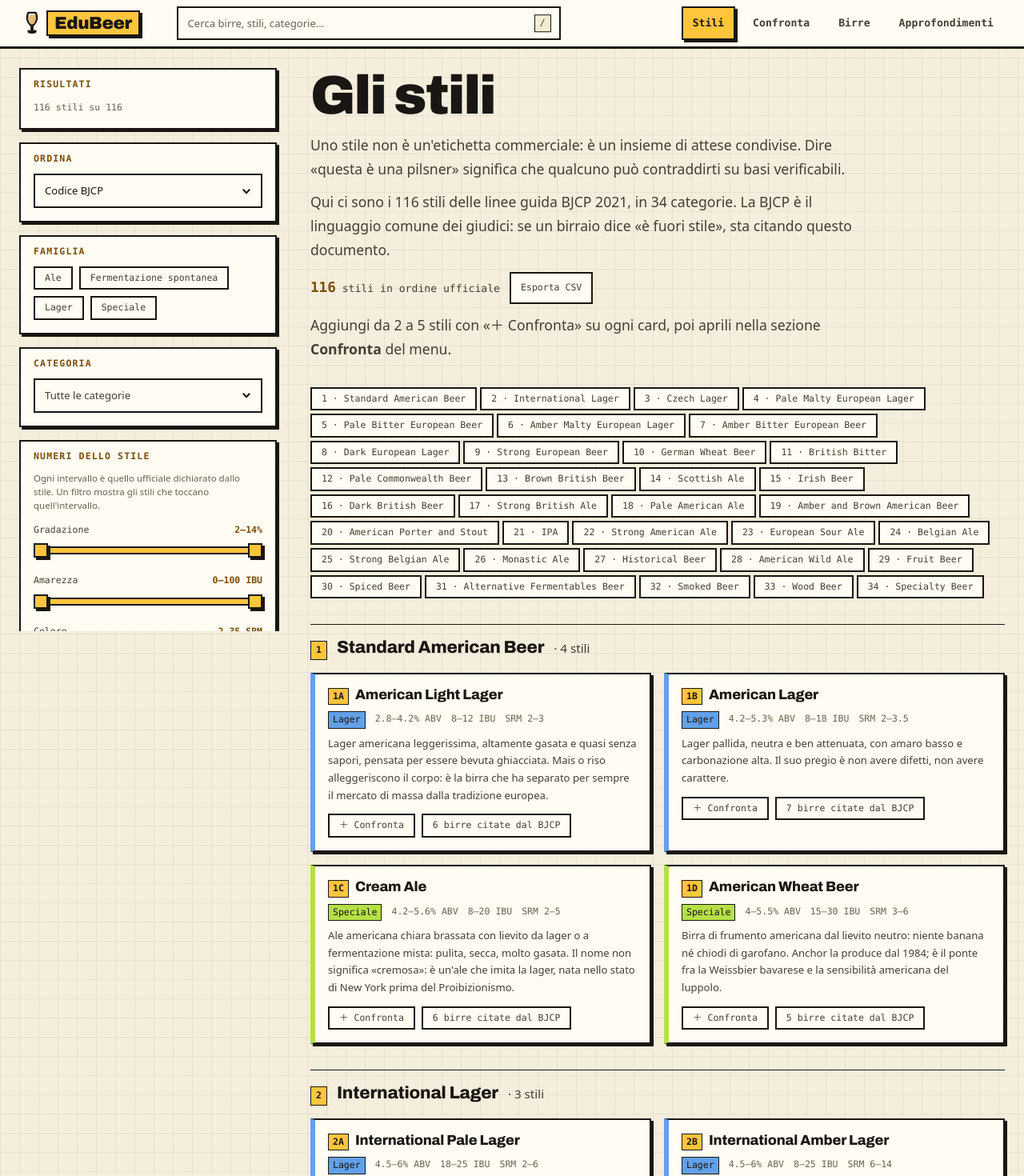
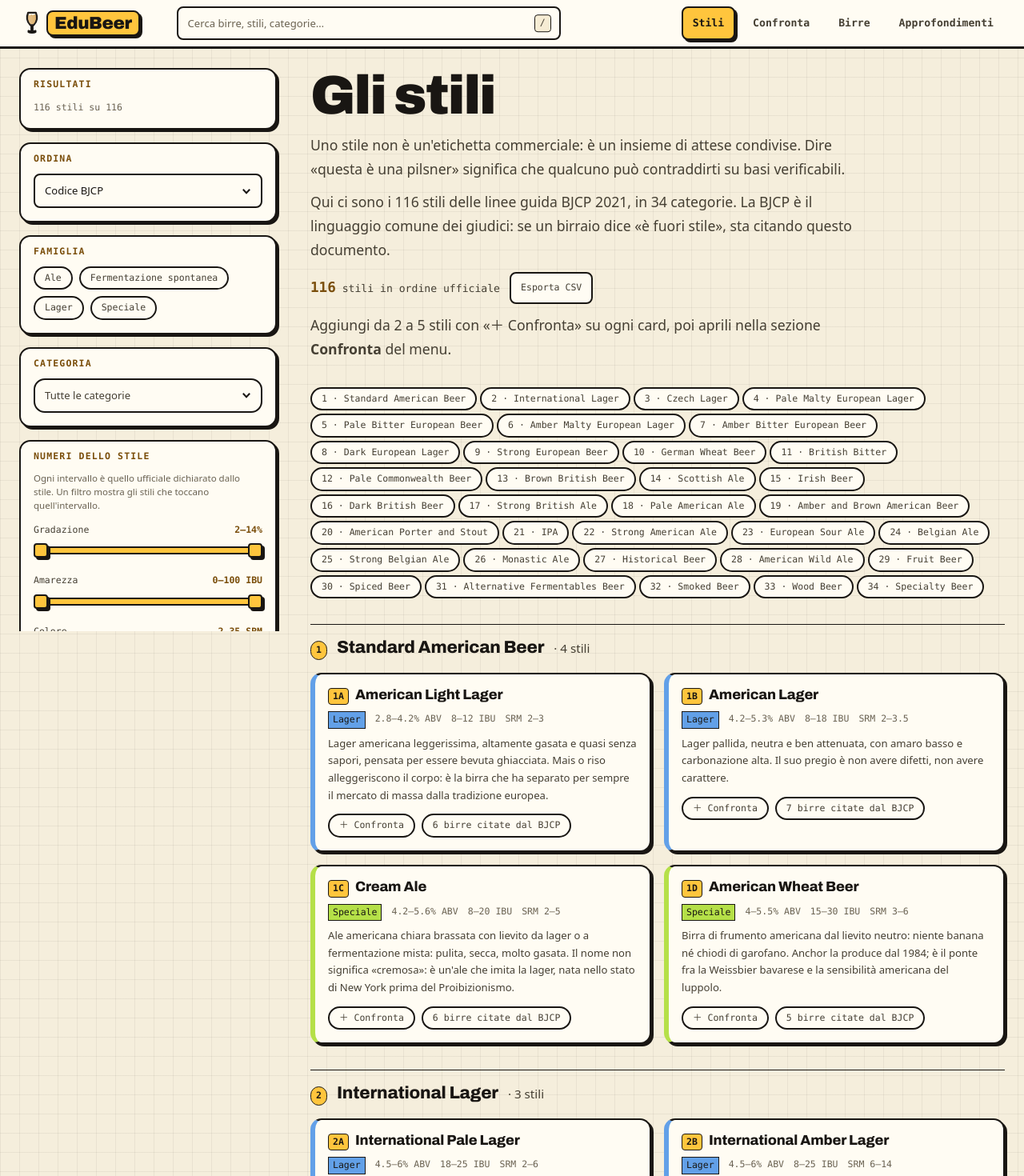
Before and after one commit to MaurizioFaeddaDev/edubeer, a React (Vite) app: page / in a window 1280 px wide. Shown: the top 1470 px of the page at 80% size. Built offline with nearby package versions, Linux system fonts and the light colour scheme.

Commit message:
style(theme): soften corners with a radius scale
Containers 14px, controls 8px, chips/badges pill, popovers 18px, micro-tags
4px; interval bars get a 2px corner. Ink borders, hard shadows, reading zones
and AA contrast are untouched, and the token test now guards the radius set.

refs T-014

```diff
--- a/src/styles.css
+++ b/src/styles.css
@@ -78,7 +78,7 @@ em { font-style: normal; }
 .note {
   font-size: var(--fs-sm); color: var(--foreground-muted); max-width: var(--measure);
   border-left: var(--bw-2) solid var(--accent-ink); padding: var(--s2) var(--s4);
-  background: var(--surface-1); border-radius: 0;
+  background: var(--surface-1); border-radius: var(--radius-sm);
   margin-bottom: var(--s6);
 }
 
@@ -101,13 +101,14 @@ em { font-style: normal; }
 .brand span {
   color: var(--foreground); background: var(--accent);
   border: var(--bw-2) solid var(--border); box-shadow: var(--shadow-hard-sm);
+  border-radius: var(--radius-sm);
   padding: 0 var(--s2); line-height: 1.3;
 }
 .topbar nav { display: flex; gap: var(--s2); margin-left: auto; flex-wrap: wrap; }
 .nav {
   font-family: var(--font-mono); font-size: var(--fs-sm); font-weight: 700;
   color: var(--foreground-muted);
-  padding: var(--s2) var(--s3); border-radius: 0;
+  padding: var(--s2) var(--s3); border-radius: var(--radius-sm);
   border: var(--bw-2) solid transparent;
   transition: background var(--dur-1) var(--ease-snap), box-shadow var(--dur-1) var(--ease-snap),
     transform var(--dur-1) var(--ease-snap), color var(--dur-1) var(--ease-snap);
@@ -120,7 +121,7 @@ em { font-style: normal; }
 .nav-badge {
   display: inline-block; margin-left: var(--s2);
   background: var(--foreground); color: var(--surface-1);
-  border: none; border-radius: 0;
+  border: none; border-radius: var(--radius-pill);
   padding: 0 6px; font-size: var(--fs-xs); font-weight: 700; line-height: 1.5;
 }
 
@@ -133,13 +134,13 @@ em { font-style: normal; }
   position: absolute; top: calc(100% + var(--s2)); left: 0; right: 0; z-index: 40;
   max-height: min(70vh, 540px);
   display: flex; flex-direction: column;
-  background: var(--surface-1); border: var(--bw-2) solid var(--border); border-radius: 0;
+  background: var(--surface-1); border: var(--bw-2) solid var(--border); border-radius: var(--radius-lg);
   box-shadow: var(--shadow-hard-lg); overflow: hidden;
 }
 .search-results { overflow-y: auto; overscroll-behavior: contain; padding: var(--s2); }
 .search-results::-webkit-scrollbar { width: 9px; }
 .search-results::-webkit-scrollbar-thumb {
-  background: var(--border); border: 2px solid transparent; background-clip: content-box; border-radius: 0;
+  background: var(--border); border: 2px solid transparent; background-clip: content-box; border-radius: var(--radius-pill);
 }
 .search-group { display: flex; flex-direction: column; padding-bottom: var(--s2); }
 .search-group + .search-group { border-top: var(--bw-1) solid var(--border-soft); padding-top: var(--s1); }
@@ -150,7 +151,7 @@ em { font-style: normal; }
 }
 .search-hit {
   display: flex; align-items: baseline; gap: var(--s2); width: 100%; text-align: left;
-  padding: var(--s2) var(--s2); border-radius: 0;
+  padding: var(--s2) var(--s2); border-radius: var(--radius-sm);
 }
 .search-hit:hover, .search-hit:focus-visible { background: var(--accent-soft); }
 .search-hit .hit-name { font-size: var(--fs-sm); color: var(--foreground); }
@@ -214,7 +215,7 @@ em { font-style: normal; }
 .sidebar::-webkit-scrollbar, .chips.scroll::-webkit-scrollbar { width: 9px; height: 9px; }
 .sidebar::-webkit-scrollbar-track, .chips.scroll::-webkit-scrollbar-track { background: transparent; }
 .sidebar::-webkit-scrollbar-thumb, .chips.scroll::-webkit-scrollbar-thumb {
-  background: var(--border); border: 2px solid transparent; background-clip: content-box; border-radius: 0;
+  background: var(--border); border: 2px solid transparent; background-clip: content-box; border-radius: var(--radius-pill);
 }
 .sidebar::-webkit-scrollbar-thumb:hover, .chips.scroll::-webkit-scrollbar-thumb:hover {
   background: var(--foreground); background-clip: content-box;
@@ -227,12 +228,13 @@ em { font-style: normal; }
   padding: var(--s8) var(--s5); text-align: center; max-width: 60ch; margin: 0 auto;
   display: flex; flex-direction: column; align-items: center; gap: var(--s3);
   background: var(--surface-1); border: var(--bw-3) solid var(--border);
+  border-radius: var(--radius-lg);
   box-shadow: var(--shadow-hard-lg);
 }
 .empty .big {
   padding: var(--s2) var(--s4); font-family: var(--font-display); font-size: var(--fs-sm);
   background: var(--accent); color: var(--foreground); border: var(--bw-2) solid var(--border);
-  box-shadow: var(--shadow-hard-sm); border-radius: 0; font-weight: 800;
+  box-shadow: var(--shadow-hard-sm); border-radius: var(--radius-sm); font-weight: 800;
   transition: transform var(--dur-1) var(--ease-snap), box-shadow var(--dur-1) var(--ease-snap);
 }
 .empty .big:hover { transform: translate(-2px, -2px); box-shadow: var(--shadow-hard); }
@@ -243,7 +245,7 @@ em { font-style: normal; }
 .filters { display: flex; flex-direction: column; gap: var(--s4); }
 .filter-block {
   background: var(--surface-1); border: var(--bw-2) solid var(--border);
-  border-radius: 0; box-shadow: var(--shadow-hard-sm);
+  border-radius: var(--radius); box-shadow: var(--shadow-hard-sm);
   padding: var(--s3) var(--s4) var(--s4);
 }
 .filter-title {
@@ -253,7 +255,7 @@ em { font-style: normal; }
 }
 .filter-title .badge {
   background: var(--accent); color: var(--foreground);
-  border: var(--bw-1) solid var(--border); border-radius: 0;
+  border: var(--bw-1) solid var(--border); border-radius: var(--radius-pill);
   padding: 0 6px; font-size: var(--fs-xs);
 }
 .filter-hint { font-size: var(--fs-xs); color: var(--foreground-faint); margin: 0 0 var(--s3); line-height: 1.5; }
@@ -263,13 +265,13 @@ em { font-style: normal; }
   width: 100%; font: inherit; font-size: var(--fs-sm);
   padding: var(--s3) 46px var(--s3) var(--s3);
   background: var(--surface-1); color: var(--foreground);
-  border: var(--bw-2) solid var(--border); border-radius: 0;
+  border: var(--bw-2) solid var(--border); border-radius: var(--radius-sm);
 }
 .searchbox input::placeholder { color: var(--foreground-faint); }
 .searchbox kbd {
   position: absolute; right: var(--s3); top: 50%; transform: translateY(-50%);
   font-family: var(--font-mono); font-size: var(--fs-xs); color: var(--foreground-muted);
-  border: var(--bw-1) solid var(--border); border-radius: 0; padding: 0 6px; background: var(--surface-2);
+  border: var(--bw-1) solid var(--border); border-radius: var(--radius-xs); padding: 0 6px; background: var(--surface-2);
 }
 .searchbox-count { display: block; margin-top: var(--s2); font-family: var(--font-mono); font-size: var(--fs-xs); color: var(--foreground-faint); }
 
@@ -281,7 +283,7 @@ em { font-style: normal; }
 .chip {
   display: inline-flex; align-items: center; gap: var(--s2);
   font-family: var(--font-mono); font-size: var(--fs-xs);
-  padding: 3px var(--s3); border-radius: 0;
+  padding: 3px var(--s3); border-radius: var(--radius-pill);
   border: var(--bw-2) solid var(--border); color: var(--foreground-muted); background: var(--surface-1);
   transition: background var(--dur-1) var(--ease-snap), color var(--dur-1) var(--ease-snap),
     box-shadow var(--dur-1) var(--ease-snap), transform var(--dur-1) var(--ease-snap);
@@ -298,7 +300,7 @@ em { font-style: normal; }
   display: flex; align-items: center; justify-content: space-between; gap: var(--s2);
   width: 100%; font: inherit; font-size: var(--fs-sm); text-align: left;
   padding: var(--s2) var(--s3); background: var(--surface-1); color: var(--foreground);
-  border: var(--bw-2) solid var(--border); border-radius: 0;
+  border: var(--bw-2) solid var(--border); border-radius: var(--radius);
 }
 .ms-trigger:hover { background: var(--surface-2); }
 .ms-trigger.open { background: var(--accent-soft); }
@@ -310,7 +312,7 @@ em { font-style: normal; }
 }
 .ms-trigger.open .ms-caret { transform: rotate(180deg); }
 .ms-panel {
-  border: var(--bw-2) solid var(--border); border-radius: 0;
+  border: var(--bw-2) solid var(--border); border-radius: var(--radius-sm);
   /* In-flow dentro la sidebar (overflow: auto): l'ombra lunga verrebbe
      tagliata a destra. Il pannello resta un blocco, l'ombra la porta il trigger. */
   background: var(--surface-1); overflow: hidden;
@@ -326,7 +328,7 @@ em { font-style: normal; }
 .ms-list { max-height: 220px; overflow-y: auto; overscroll-behavior: contain; padding: var(--s1); }
 .ms-option {
   display: flex; align-items: center; gap: var(--s2); width: 100%; text-align: left;
-  padding: var(--s1) var(--s2); border-radius: 0; border: none;
+  padding: var(--s1) var(--s2); border-radius: var(--radius-xs); border: none;
   background: none; font-size: var(--fs-sm); color: var(--foreground-muted);
 }
 .ms-option:hover { background: var(--accent-soft); color: var(--foreground); }
@@ -340,7 +342,7 @@ em { font-style: normal; }
 .ms-badge {
   flex: none; font-family: var(--font-mono); font-size: var(--fs-xs); font-style: normal;
   color: var(--foreground-muted); background: var(--surface-2);
-  border: var(--bw-1) solid var(--border-soft); border-radius: 0; padding: 0 6px;
+  border: var(--bw-1) solid var(--border-soft); border-radius: var(--radius-pill); padding: 0 6px;
 }
 .ms-option.on .ms-badge { color: var(--foreground); background: var(--positive); border-color: var(--border); }
 .ms-empty { padding: var(--s2); margin: 0; font-size: var(--fs-sm); }
@@ -351,19 +353,19 @@ em { font-style: normal; }
 .dual-value { color: var(--accent-ink); font-weight: 700; }
 .dual { position: relative; height: 32px; }
 .dual .track, .dual .sel { position: absolute; top: 11px; height: 10px; }
-.dual .track { left: 0; right: 0; background: var(--surface-3); border: var(--bw-2) solid var(--border); }
-.dual .sel { background: var(--accent); border-top: var(--bw-2) solid var(--border); border-bottom: var(--bw-2) solid var(--border); }
+.dual .track { left: 0; right: 0; background: var(--surface-3); border: var(--bw-2) solid var(--border); border-radius: var(--radius-pill); }
+.dual .sel { background: var(--accent); border-top: var(--bw-2) solid var(--border); border-bottom: var(--bw-2) solid var(--border); border-radius: var(--radius-pill); }
 .dual input[type='range'] {
   position: absolute; inset: 0; width: 100%; height: 32px; margin: 0;
   -webkit-appearance: none; appearance: none; background: none; pointer-events: none;
 }
 .dual input[type='range']::-webkit-slider-thumb {
-  -webkit-appearance: none; pointer-events: auto; width: 18px; height: 18px; border-radius: 0;
+  -webkit-appearance: none; pointer-events: auto; width: 18px; height: 18px; border-radius: var(--radius-xs);
   background: var(--accent); border: var(--bw-2) solid var(--border);
   box-shadow: var(--shadow-hard-sm); cursor: grab;
 }
 .dual input[type='range']::-moz-range-thumb {
-  pointer-events: auto; width: 16px; height: 16px; border-radius: 0;
+  pointer-events: auto; width: 16px; height: 16px; border-radius: var(--radius-xs);
   background: var(--accent); border: var(--bw-2) solid var(--border);
   box-shadow: var(--shadow-hard-sm); cursor: grab;
 }
@@ -375,11 +377,11 @@ em { font-style: normal; }
   background: var(--surface-1) var(--caret) no-repeat right var(--s3) center;
   background-size: 12px 12px;
   color: var(--foreground);
-  border: var(--bw-2) solid var(--border); border-radius: 0;
+  border: var(--bw-2) solid var(--border); border-radius: var(--radius-sm);
 }
 .mini {
   font-family: var(--font-mono); font-size: var(--fs-xs); padding: var(--s2) var(--s3);
-  border: var(--bw-2) solid var(--border); border-radius: 0;
+  border: var(--bw-2) solid var(--border); border-radius: var(--radius-sm);
   color: var(--foreground-muted); background: var(--surface-1);
   transition: background var(--dur-1) var(--ease-snap), box-shadow var(--dur-1) var(--ease-snap),
     transform var(--dur-1) var(--ease-snap), color var(--dur-1) var(--ease-snap);
@@ -409,7 +411,7 @@ em { font-style: normal; }
 
 .bcard {
   display: flex; flex-direction: column;
-  background: var(--surface-1); border: var(--bw-2) solid var(--border); border-radius: 0;
+  background: var(--surface-1); border: var(--bw-2) solid var(--border); border-radius: var(--radius);
   border-left: var(--family-stripe) solid var(--family);
   box-shadow: var(--shadow-hard-sm); overflow: hidden;
   transition: transform var(--dur-1) var(--ease-snap), box-shadow var(--dur-1) var(--ease-snap);
@@ -431,7 +433,7 @@ em { font-style: normal; }
 .bcard-cat { font-size: var(--fs-xs); color: var(--foreground-faint); margin: 0; }
 .bjcp-code {
   font-family: var(--font-mono); font-size: var(--fs-xs); font-weight: 700; color: var(--foreground);
-  background: var(--accent); border: var(--bw-1) solid var(--border); border-radius: 0; padding: 0 5px;
+  background: var(--accent); border: var(--bw-1) solid var(--border); border-radius: var(--radius-xs); padding: 0 5px;
 }
 
 /* ── Scheda ───────────────────────────────────────────────────────────────── */
@@ -448,7 +450,7 @@ em { font-style: normal; }
 }
 
 .spec-grid { display: grid; grid-template-columns: repeat(auto-fit, minmax(200px, 1fr)); gap: var(--s4); margin-bottom: var(--s6); }
-.bigspec { background: var(--surface-1); border: var(--bw-2) solid var(--border); border-radius: 0; box-shadow: var(--shadow-hard-sm); padding: var(--s3) var(--s4); }
+.bigspec { background: var(--surface-1); border: var(--bw-2) solid var(--border); border-radius: var(--radius); box-shadow: var(--shadow-hard-sm); padding: var(--s3) var(--s4); }
 .bigspec-head { display: flex; flex-direction: column; align-items: flex-start; gap: 2px; }
 .bigspec-label { font-family: var(--font-mono); font-size: var(--fs-xs); text-transform: uppercase; letter-spacing: 0.08em; color: var(--foreground-faint); }
 .bigspec-value { font-family: var(--font-mono); font-size: var(--fs-xl); color: var(--accent-ink); font-weight: 800; }
@@ -462,7 +464,7 @@ em { font-style: normal; }
 .prose-grid { display: grid; grid-template-columns: repeat(auto-fit, minmax(280px, 1fr)); gap: var(--s5); margin-top: var(--s4); }
 .prose-grid h3 { font-size: var(--fs-xs); }
 .prose-grid p { font-size: var(--fs-md); line-height: 1.7; }
-.fact { background: var(--accent-soft); border-left: var(--bw-2) solid var(--accent-ink); padding: var(--s3) var(--s4); border-radius: 0; font-size: var(--fs-md); color: var(--foreground); }
+.fact { background: var(--accent-soft); border-left: var(--bw-2) solid var(--accent-ink); padding: var(--s3) var(--s4); border-radius: var(--radius-sm); font-size: var(--fs-md); color: var(--foreground); }
 .siblings { margin-bottom: var(--s6); }
 
 /* ── Guide e catalogo stili ───────────────────────────────────────────────── */
@@ -491,12 +493,12 @@ em { font-style: normal; }
 }
 .bjcp-cat-id {
   font-family: var(--font-mono); font-size: var(--fs-xs); font-weight: 800; color: var(--foreground);
-  background: var(--accent); border: var(--bw-1) solid var(--border); border-radius: 0; padding: 1px 6px;
+  background: var(--accent); border: var(--bw-1) solid var(--border); border-radius: var(--radius-pill); padding: 1px 6px;
 }
 .bjcp-grid { display: grid; grid-template-columns: repeat(auto-fill, minmax(300px, 1fr)); gap: var(--s4); }
 .bjcp-style {
   display: flex; flex-direction: column; align-items: flex-start;
-  background: var(--surface-1); border: var(--bw-2) solid var(--border); border-radius: 0;
+  background: var(--surface-1); border: var(--bw-2) solid var(--border); border-radius: var(--radius);
   border-left: var(--family-stripe) solid var(--family);
   box-shadow: var(--shadow-hard-sm);
   padding: var(--s4); scroll-margin-top: 88px;
@@ -521,7 +523,7 @@ em { font-style: normal; }
 .style-beer {
   display: grid; grid-template-columns: 34px auto; gap: 0 var(--s2); align-items: center;
   padding: var(--s2) var(--s3); background: var(--surface-1);
-  border: var(--bw-2) solid var(--border); border-radius: 0;
+  border: var(--bw-2) solid var(--border); border-radius: var(--radius-sm);
   font-size: var(--fs-sm); text-align: left;
   transition: transform var(--dur-1) var(--ease-snap), box-shadow var(--dur-1) var(--ease-snap);
 }
@@ -534,10 +536,10 @@ em { font-style: normal; }
   width: 100%; margin-bottom: var(--s3);
   padding: var(--s3) var(--s4); text-align: left;
   font-family: var(--font-mono); font-size: var(--fs-sm); font-weight: 700; color: var(--foreground);
-  background: var(--surface-1); border: var(--bw-2) solid var(--border); border-radius: 0;
+  background: var(--surface-1); border: var(--bw-2) solid var(--border); border-radius: var(--radius);
   box-shadow: var(--shadow-hard-sm);
 }
-.filters-toggle .badge { background: var(--accent); color: var(--foreground); border: var(--bw-1) solid var(--border); border-radius: 0; padding: 0 7px; margin-left: var(--s2); font-size: var(--fs-xs); }
+.filters-toggle .badge { background: var(--accent); color: var(--foreground); border: var(--bw-1) solid var(--border); border-radius: var(--radius-pill); padding: 0 7px; margin-left: var(--s2); font-size: var(--fs-xs); }
 @media (max-width: 1080px) {
   .filters-toggle { display: block; }
   .sidebar.closed .filters { display: none; }
@@ -562,7 +564,7 @@ em { font-style: normal; }
 }
 
 .chart-card {
-  background: var(--surface-1); border: var(--bw-2) solid var(--border); border-radius: 0;
+  background: var(--surface-1); border: var(--bw-2) solid var(--border); border-radius: var(--radius);
   box-shadow: var(--shadow-hard-sm);
   padding: var(--s4) var(--s5); margin-bottom: var(--s5);
 }
@@ -604,7 +606,7 @@ em { font-style: normal; }
 .range-chart { position: relative; }
 .chart-tip {
   position: absolute; pointer-events: none; z-index: 6;
-  background: var(--surface-1); border: var(--bw-2) solid var(--border); border-radius: 0;
+  background: var(--surface-1); border: var(--bw-2) solid var(--border); border-radius: var(--radius-sm);
   padding: var(--s2) var(--s3); box-shadow: var(--shadow-hard-lg); white-space: nowrap;
   font-family: var(--font-mono); font-size: var(--fs-xs);
 }
@@ -636,7 +638,7 @@ em { font-style: normal; }
 .compare-metric { color: var(--foreground-faint); }
 .compare-table td { color: var(--foreground); }
 .srm-swatch {
-  display: inline-block; width: 12px; height: 12px; border-radius: 0;
+  display: inline-block; width: 12px; height: 12px; border-radius: var(--radius-xs);
   margin-right: var(--s2); vertical-align: -2px; border: var(--bw-1) solid var(--border);
 }
 .table-tech { margin-top: var(--s2); }
--- a/src/ui/charts/RangeBarChart.tsx
+++ b/src/ui/charts/RangeBarChart.tsx
@@ -128,7 +128,7 @@ export function RangeBarChart({
                   <g>
                     <rect
                       className="chart-bar"
-                      x={minX} y={cy - 6} width={Math.max(2, maxX - minX)} height={12}
+                      x={minX} y={cy - 6} width={Math.max(2, maxX - minX)} height={12} rx={2}
                       style={{ fill: isSrm ? `url(#rg-${uid}-${safeId(style.id)})` : color }}
                     />
                     <circle className="chart-dot" cx={minX} cy={cy} r={3} style={{ fill: isSrm ? srmToHex(pair[0]) : color }} />
```
Also changed, not shown: 2 other files (tests, documents, lock files or other folders).
